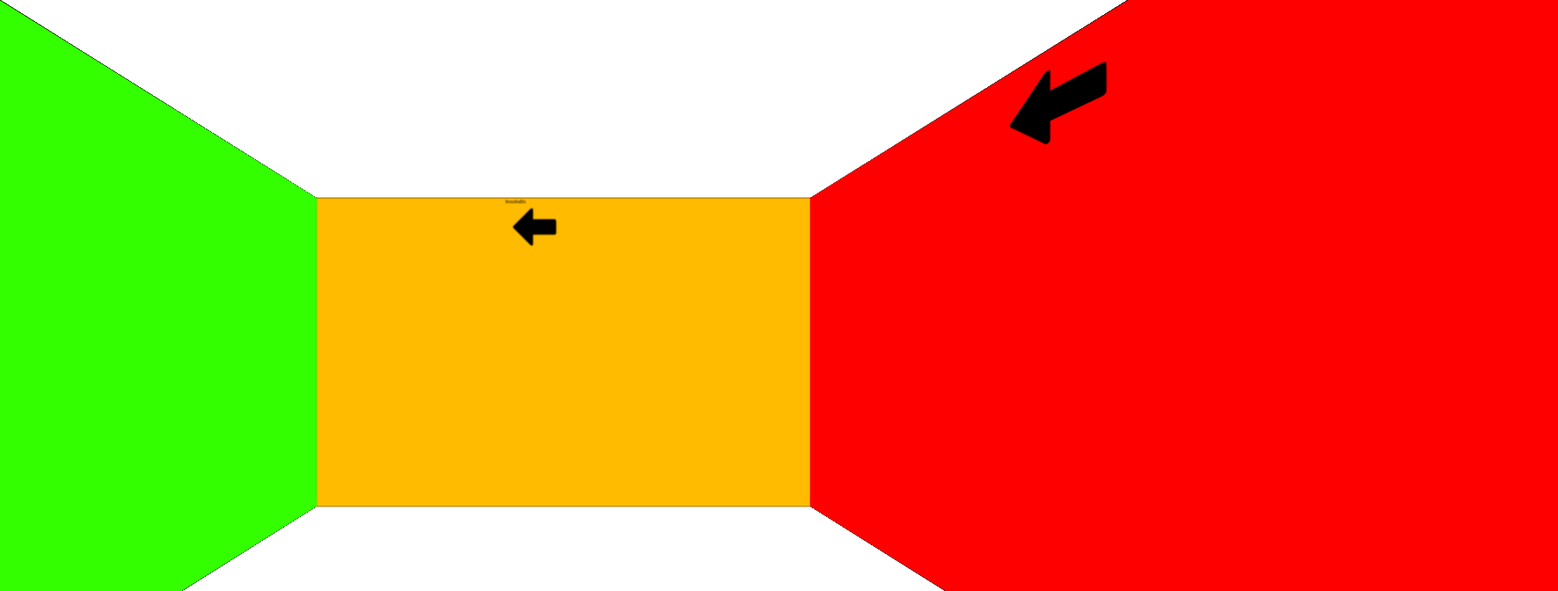
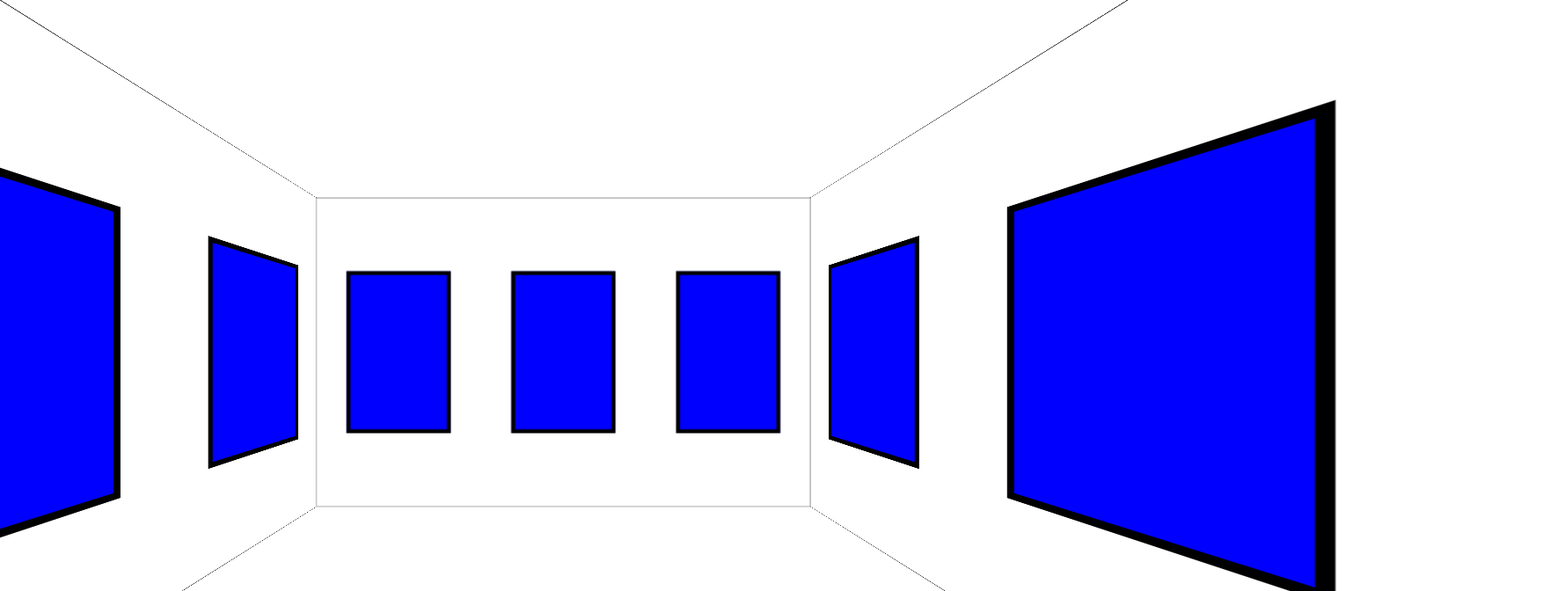
Before and after one commit to Daammi0/Vr-Gallery, a React (Vite) app: page / in a window 1280 px wide. Shown: the top 672 px of the page at 88% size, 1771 px wide, since content can reach past the window. Built offline with nearby package versions, Linux system fonts and the light colour scheme.

Commit message:
componente obra creado

```diff
--- a/src/components/Galeria/Gallery.jsx
+++ b/src/components/Galeria/Gallery.jsx
@@ -1,6 +1,6 @@
 import { useState } from "react";
 import "./gallery.css";
-
+import { Obra } from "../Obras/Obra";
 export function Gallery() {
     //----------------------FX QUE GIRA LA HABITACION-----------------------------------
     const [rotacion, setRotacion] = useState(0);
@@ -14,38 +14,31 @@ export function Gallery() {
     return (
         <div className="contenedor">
             <div className="habitacion" style={{ transform: `rotateY(${rotacion}deg)` }}>
+
                 <div className="pared-frontal">
-                    <div className="flechas">
-                        <div id="arrow-left" onClick={girarIzquierda}></div>
-                        <div id="arrow-right" onClick={girarDerecha}></div>
-                    </div>
+                    <Obra></Obra>
                 </div>
+
                 <div className="pared pared-trasera">
-                    <div className="flechas">
-                        <div id="arrow-left" onClick={girarIzquierda}>hoalsdls</div>
-                        <div id="arrow-right" onClick={girarDerecha}></div>
-                    </div>
+                    <Obra></Obra>
                 </div>
+
                 <div className="pared pared-derecha">
-                    <div className="flechas">
-                        <div id="arrow-left" onClick={girarIzquierda}></div>
-                        <div id="arrow-right" onClick={girarDerecha}></div>
-                    </div>
+                    <Obra></Obra>
                 </div>
+
                 <div className="pared pared-izquierda">
-                    <div className="flechas">
-                        <div id="arrow-left" onClick={girarIzquierda}></div>
-                        <div id="arrow-right" onClick={girarDerecha}></div>
-                    </div>
+                    <Obra></Obra>
                 </div>
+
                 {/* -----REALMENTE NO ES NECESARIO EL TECHO Y SUELO-------- */}
                 {/* <div className="suelo"></div>
                 <div className="techo"></div> */}
             </div>
 
             <div className="controles">
-                <button onClick={girarIzquierda}>Izquierda</button>
-                <button onClick={girarDerecha}>Derecha </button>
+                <div onClick={girarIzquierda} id="arrow-left"></div>
+                <div onClick={girarDerecha} id="arrow-right"></div>
             </div>
         </div>
     );
--- a/src/components/Galeria/gallery.css
+++ b/src/components/Galeria/gallery.css
@@ -33,7 +33,7 @@ body {
     position: absolute;
     width: 100vw;
     height: 100vh;
-    background-color: rgb(255, 0, 0);
+    /* background-color: rgb(255, 0, 0); */
     border: 1px solid black;
 }
 
@@ -43,28 +43,32 @@ body {
     width: 100%;
     height: 100%;
     position: absolute;
-    background-color: blue;
+    /* background-color: blue; */
     display: flex;
     align-items: center;
     justify-content: center;
+    border:1px solid black ;
 }
 
 /* ------PARED TRASERA------------ */
 .pared-trasera {
     transform: rotateY(180deg) translateZ(50vw);
-    background-color: rgb(255, 187, 0);
+    /* background-color: rgb(255, 187, 0); */
+    border:1px solid black
 }
 
 /* ------PARED DERECHA------------ */
 .pared-derecha {
     transform: rotateY(90deg) translateZ(50vw);
-    background-color: rgb(255, 0, 0);
+    /* background-color: rgb(255, 0, 0); */
+    border:1px solid black
 }
 
 /* ------PARED IZQUIERDA------------ */
 .pared-izquierda {
     transform: rotateY(-90deg) translateZ(50vw);
-    background-color: rgb(51, 255, 0);
+    /* background-color: rgb(51, 255, 0); */
+    border:1px solid black
 
 }
 
@@ -87,9 +91,10 @@ body {
 /* --------ESTILO PARA LOS CONTROLES----------- */
 .controles {
     position: absolute;
-    bottom: 20px;
-    left: 50%;
-    transform: translateX(-50%);
+    display: grid;
+    grid-template-columns: 1fr 1fr;
+    gap: 200%;
+    justify-content: center;
 }
 
 .controles button {
@@ -99,44 +104,56 @@ body {
     cursor: pointer;
 }
 
+#arrow-left{
+    width: 100px;
+    height: 100px;
+    background-size: cover;
+    background-image: url(/public/img/izquierda.png);
+    opacity: 0;
+    transition: all 0.5s ease-in-out;
+
+}
+
+#arrow-right{
+    width: 100px;
+    height: 100px;
+    background-size: cover;
+    transform: rotate(180deg);
+    background-image: url(/public/img/izquierda.png);
+    opacity: 0;
+    transition: all 0.5s ease-in-out;
+}
+
+#arrow-left:hover{
+    opacity: 1;
+}
+
+#arrow-right:hover{
+    opacity: 1;
+}
+
 /*---------OCULTO BARRA DE SCROLL--------------*/
 ::-webkit-scrollbar {
     display: none;
 }
 
-.flechas{
-    display: flex;
+.contenedor_obras{
+    perspective: 500px;
+    width: 100vw;
+    height: 100vh;
+    position: absolute;
+    display: grid;
+    grid-template-columns: 1fr 1fr 1fr;
     align-items: center;
-    position: absolute;
-
-}
-#arrow-left{
-    width: 150px;
-    height: 150px;
-    background-size: cover;
-    transform: translateX(50vw) rotateY(180deg);
-    background-image: url(/public/img/izquierda.png);
-    opacity: 1;
-    transition: all 0.5s ease-in-out;
 
 }
 
-#arrow-left:hover{
-    opacity: 1;
-    cursor: pointer;
+
+.obra{
+    margin:auto ;
+    width: 250px;
+    height: 400px;
+    background-color: blue;
+    position: relative;
+    border: 10px solid black;
 }
-
-#arrow-right{
-    width: 150px;
-    height: 150px;
-    background-size: cover;
-    transform: translateX(-50vw);
-    background-image: url(/public/img/izquierda.png);
-    opacity: 1;
-    transition: all 0.5s ease-in-out;
-}
-
-#arrow-right:hover{
-    opacity: 1;
-    cursor: pointer;
-}
--- /dev/null
+++ b/src/components/Obras/Obra.jsx
@@ -0,0 +1,11 @@
+import "./obra.css";
+
+export function Obra (){
+    return(
+        <div className="contenedor_obras">
+            <div className="obra"></div>
+            <div className="obra"></div>
+            <div className="obra"></div>
+        </div>
+    );
+}
--- /dev/null
+++ b/src/components/Obras/obra.css
@@ -0,0 +1,20 @@
+.contenedor_obras{
+    perspective: 500px;
+    width: 100vw;
+    height: 100vh;
+    position: absolute;
+    display: grid;
+    grid-template-columns: 1fr 1fr 1fr;
+    align-items: center;
+
+}
+
+
+.obra{
+    margin:auto ;
+    width: 250px;
+    height: 400px;
+    background-color: blue;
+    position: relative;
+    border: 10px solid black;
+}
```
Also changed, not shown: src/obras.json (added, +8 -0 lines).
